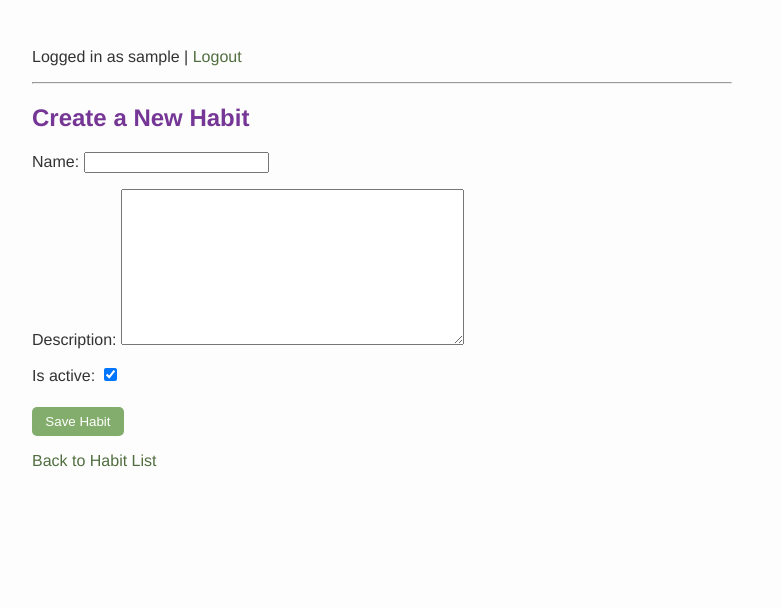
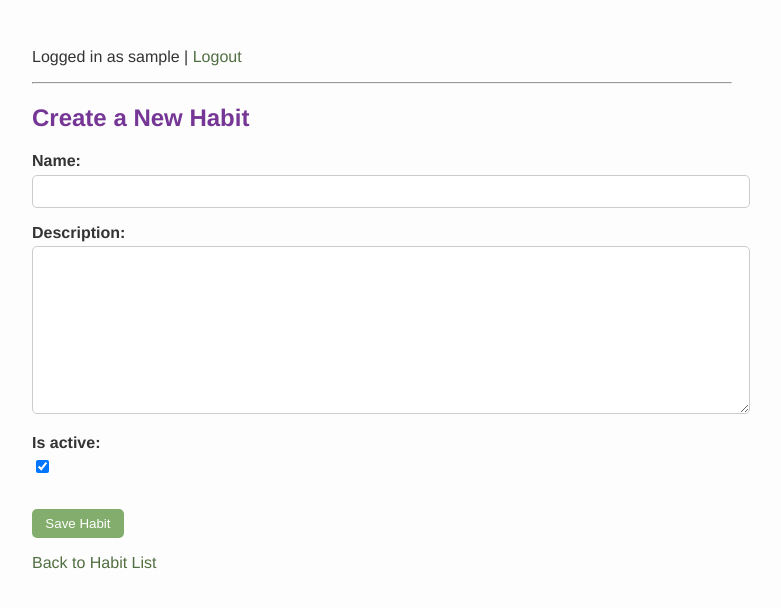
Before and after one commit to WillamAntonDev/habit-tracker, a Django app: page /habits/create/ in a window 1280 px wide. Shown: the top 608 px of the page, without its empty margins (258-1039 px from the left). Run offline with Django 4.2, Linux system fonts and the light colour scheme; the visitor is signed in with stand-in values (Sample User, id 1).

Commit message:
CSS addition and bug fixes

```diff
--- a/static/css/styles.css
+++ b/static/css/styles.css
@@ -1,18 +1,21 @@
+/* General layout */
 body {
   font-family: 'Helvetica', sans-serif;
+  background-color: #fdfdfd;
+  color: #333;
   max-width: 700px;
   margin: 0 auto;
   padding: 2rem;
-  background-color: #fdfdfd;
-  color: #333;
 }
 
+/* Header */
 h2 {
   color: #753696; /* Rebecca Purple */
 }
 
+/* Links */
 a {
-  color: #506e40; /* Fern Green */
+  color: #506e40;
   text-decoration: none;
 }
 
@@ -20,26 +23,73 @@ a:hover {
   text-decoration: underline;
 }
 
+/* Form styling */
+form {
+  margin-top: 1rem;
+}
+
+form label {
+  display: block;
+  margin-top: 1rem;
+  font-weight: bold;
+}
+
+form input[type="text"],
+form textarea {
+  width: 100%;
+  padding: 0.5rem;
+  margin-top: 0.3rem;
+  border: 1px solid #ccc;
+  border-radius: 5px;
+}
+
+form input[type="checkbox"] {
+  margin-top: 0.5rem;
+}
+
 button {
-  background-color: #83ad6c; /* Asparagus */
+  background-color: #83ad6c;
   color: white;
   border: none;
   padding: 0.5em 1em;
-  margin-top: 0.5em;
+  margin-top: 1rem;
   cursor: pointer;
   border-radius: 5px;
 }
 
 button:hover {
-  background-color: #506e40; /* Fern Green */
+  background-color: #506e40;
 }
-
+/* Habit List */
 ul {
   list-style: none;
   padding: 0;
+  margin-top: 1rem;
 }
 
 li {
-  padding: 0.5em 0;
-  border-bottom: 1px solid #ddd;
+  background-color: #f3f0f8;
+  border: 1px solid #ddd;
+  padding: 1rem;
+  margin-bottom: 0.5rem;
+  border-radius: 8px;
+  display: flex;
+  justify-content: space-between;
+  align-items: center;
 }
+
+/* Completed habit styling */
+.completed {
+  text-decoration: line-through;
+  color: #888;
+}
+
+/* Action link */
+a.mark-done {
+  color: #83ad6c;
+  font-weight: bold;
+}
+
+a.mark-done:hover {
+  color: #506e40;
+}
```
Also changed, not shown: habits/templates/habits/habit_list.html (+11 -4 lines).
